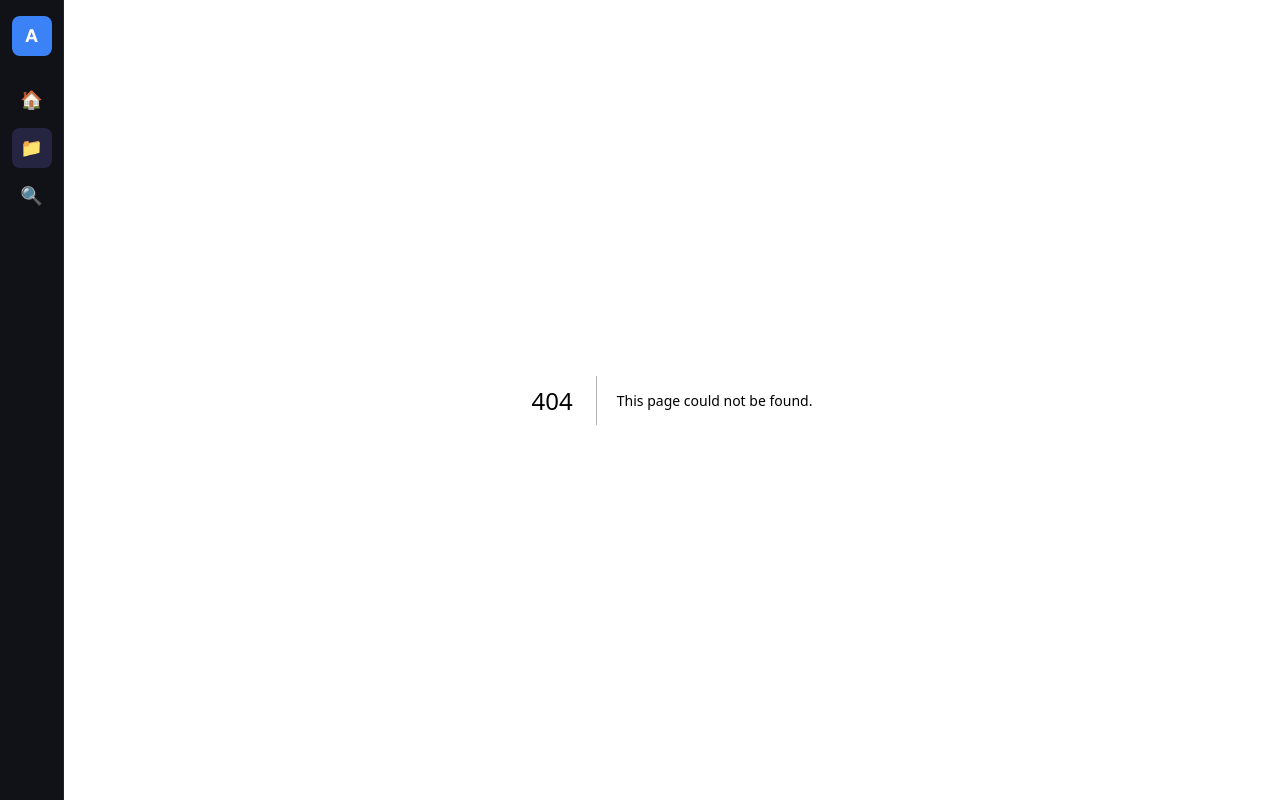
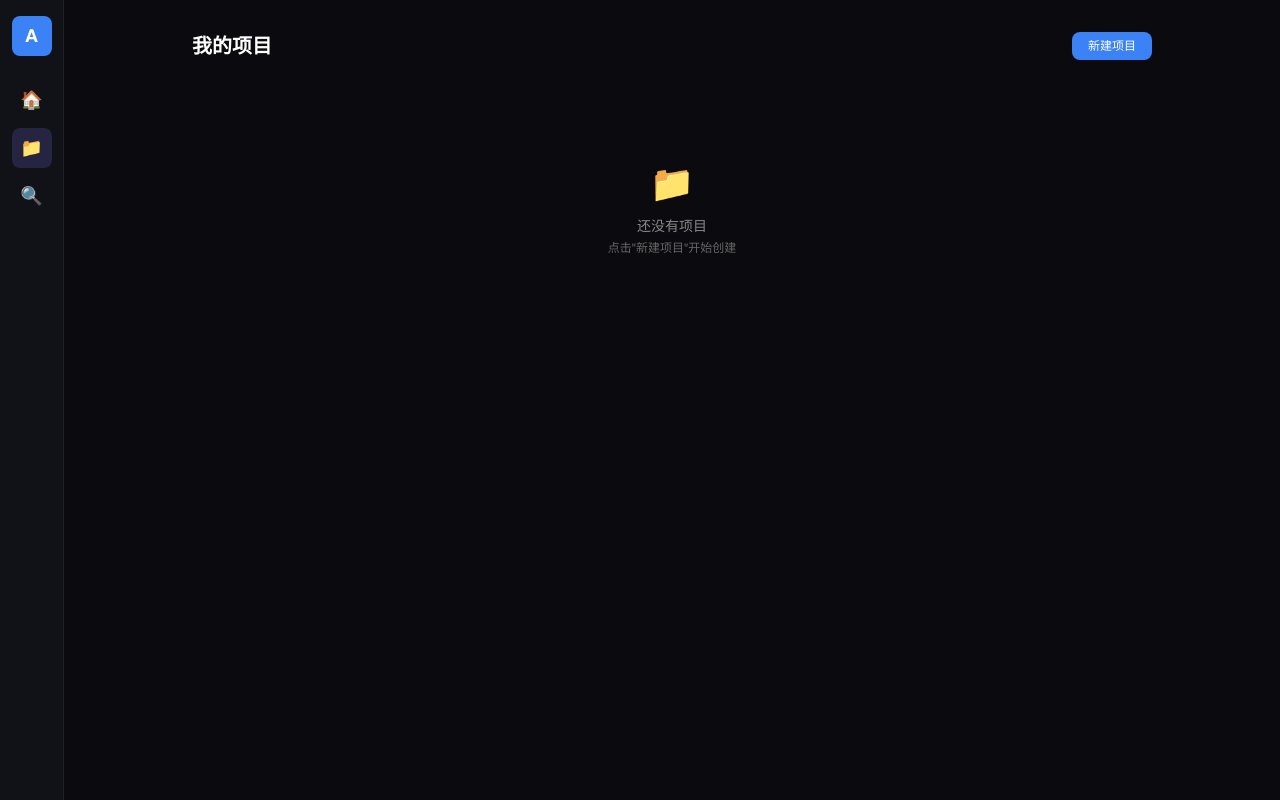
Before and after one commit to liushuangfa666/atoms_demo, a Next.js app: page /projects in a window 1280 px wide. Before the commit this address had no page. Built offline with nearby package versions, Linux system fonts and the light colour scheme.

Commit message:
feat: add My Projects page with project list and delete

```diff
--- /dev/null
+++ b/app/projects/page.tsx
@@ -0,0 +1,76 @@
+'use client';
+
+import { useState, useEffect } from 'react';
+import { useRouter } from 'next/navigation';
+import { getProjects, deleteProject } from '@/lib/storage';
+import { Project } from '@/lib/types';
+
+export default function ProjectsPage() {
+  const router = useRouter();
+  const [projects, setProjects] = useState<Project[]>([]);
+
+  useEffect(() => {
+    setProjects(getProjects());
+  }, []);
+
+  const handleDelete = (id: string, e: React.MouseEvent) => {
+    e.stopPropagation();
+    deleteProject(id);
+    setProjects(getProjects());
+  };
+
+  return (
+    <div className="p-8 max-w-5xl mx-auto">
+      <div className="flex justify-between items-center mb-6">
+        <h1 className="text-xl font-semibold text-white">我的项目</h1>
+        <button
+          onClick={() => router.push('/')}
+          className="text-xs bg-primary text-white px-4 py-1.5 rounded-lg hover:bg-primary-hover transition-colors"
+        >
+          新建项目
+        </button>
+      </div>
+
+      {projects.length === 0 ? (
+        <div className="text-center py-20">
+          <div className="text-4xl mb-3">📁</div>
+          <p className="text-sm text-text-secondary">还没有项目</p>
+          <p className="text-xs text-text-tertiary mt-1">点击"新建项目"开始创建</p>
+        </div>
+      ) : (
+        <div className="grid grid-cols-3 gap-4">
+          {projects.map(project => (
+            <div
+              key={project.id}
+              onClick={() => router.push(`/project/${project.id}`)}
+              className="bg-bg-card hover:bg-bg-hover rounded-lg p-4 cursor-pointer transition-colors group relative"
+            >
+              <div className="h-20 bg-gradient-to-br from-primary/20 to-purple-500/20 rounded-lg mb-3 flex items-center justify-center">
+                {project.currentCode ? (
+                  <span className="text-2xl">✅</span>
+                ) : (
+                  <span className="text-2xl">📝</span>
+                )}
+              </div>
+              <p className="text-sm font-medium text-white truncate">{project.name}</p>
+              <div className="flex justify-between items-center mt-1">
+                <p className="text-xs text-text-tertiary">
+                  {new Date(project.updatedAt).toLocaleDateString('zh-CN')}
+                </p>
+                <span className="text-xs text-text-tertiary">
+                  {project.messages.length} 条消息
+                </span>
+              </div>
+              <button
+                onClick={e => handleDelete(project.id, e)}
+                className="absolute top-2 right-2 text-text-tertiary hover:text-red-400 opacity-0 group-hover:opacity-100 transition-opacity text-xs"
+              >
+                ✕
+              </button>
+            </div>
+          ))}
+        </div>
+      )}
+    </div>
+  );
+}
```
